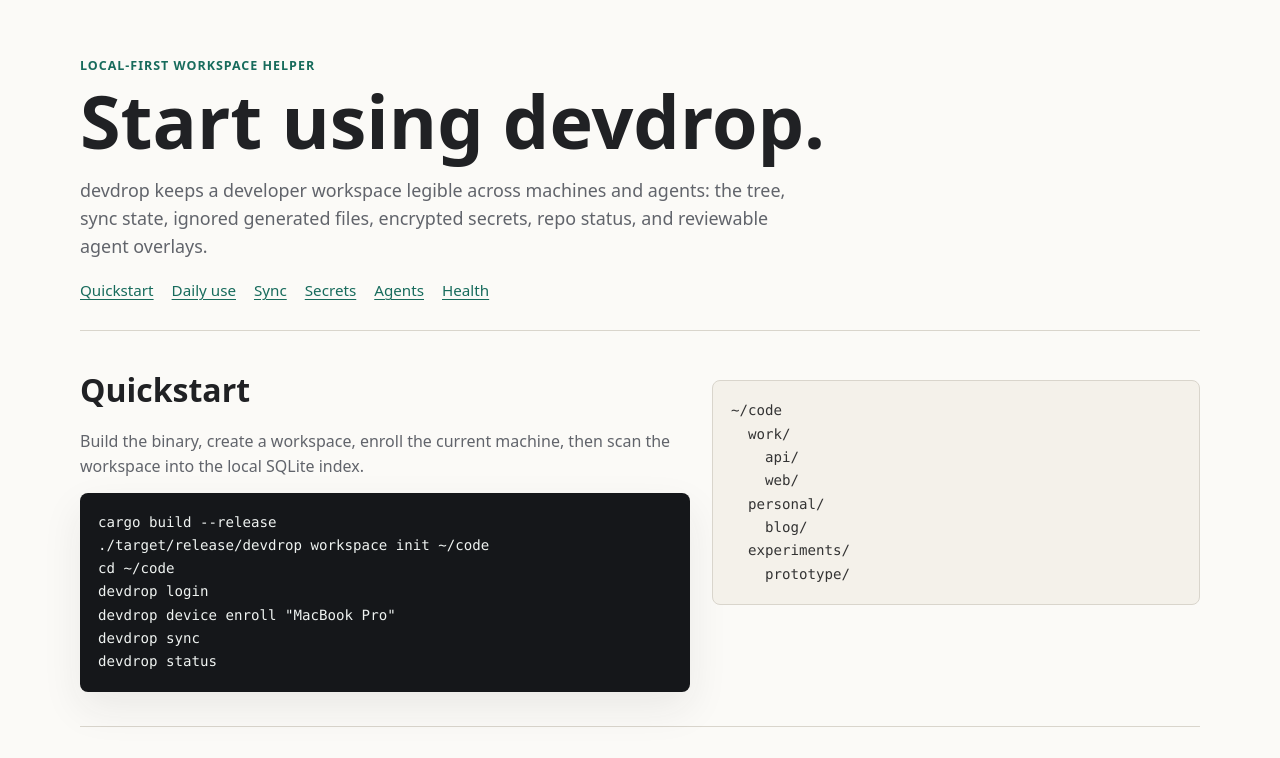
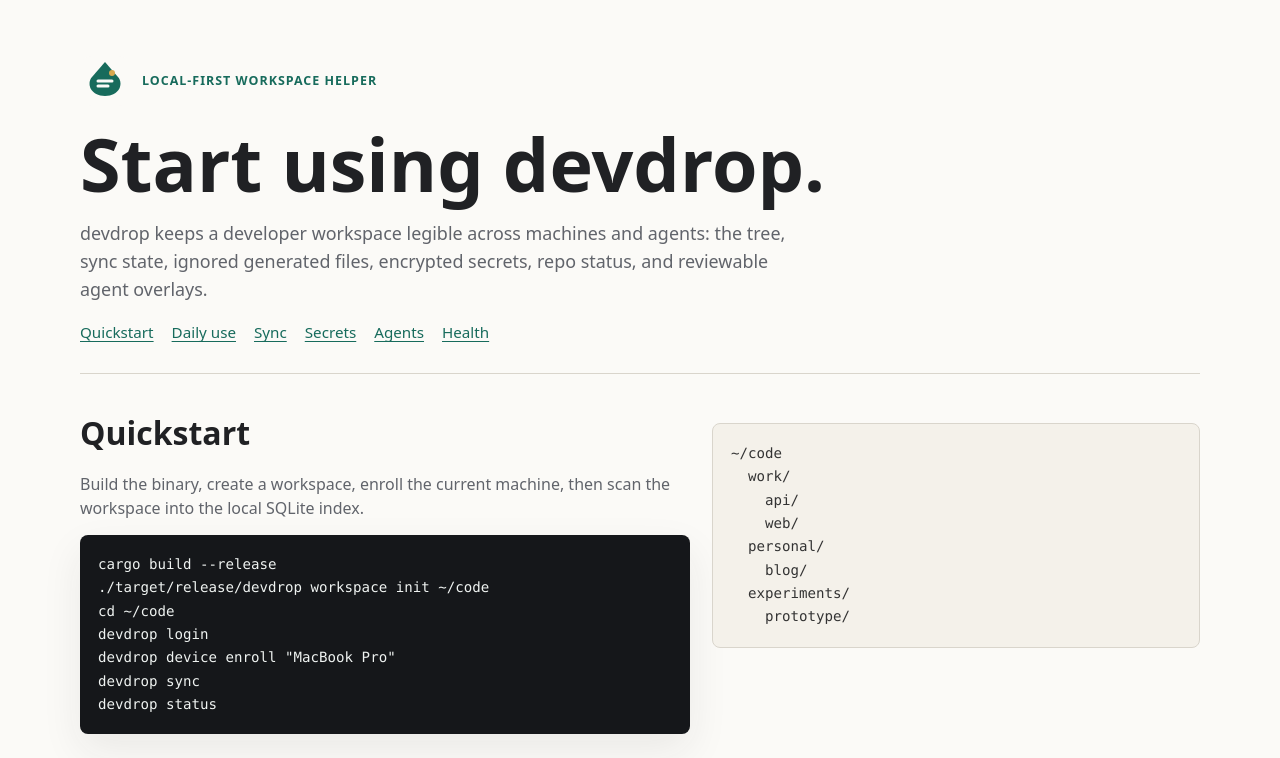
Before and after one commit to skorotkiewicz/devdrop, a plain HTML site: page index.html in a window 1280 px wide. Shown: the top 758 px of the page. Drawn offline with Linux system fonts and the light colour scheme.

Commit message:
Add logo to header with flexbox styling
Add favicon and restructure header to include logo image with flexbox
alignment

```diff
--- a/index.html
+++ b/index.html
@@ -4,6 +4,7 @@
   <meta charset="utf-8">
   <meta name="viewport" content="width=device-width, initial-scale=1">
   <title>devdrop docs</title>
+  <link rel="icon" href="logo.svg" type="image/svg+xml">
   <style>
     :root {
       color-scheme: light;
@@ -65,13 +66,27 @@
       border-bottom: 1px solid var(--line);
     }
 
+    .brand {
+      display: flex;
+      align-items: center;
+      gap: 12px;
+      margin: 0 0 22px;
+    }
+
     .eyebrow {
-      margin: 0 0 10px;
+      margin: 0;
       color: var(--accent);
       font-size: 0.78rem;
       font-weight: 700;
       letter-spacing: 0.08em;
       text-transform: uppercase;
+    }
+
+    .logo {
+      display: block;
+      width: 50px;
+      height: 50px;
+      flex: 0 0 auto;
     }
 
     h1 {
@@ -259,7 +274,10 @@
 <body>
   <div class="page">
     <header>
-      <p class="eyebrow">Local-first workspace helper</p>
+      <div class="brand">
+        <img class="logo" src="logo.svg" width="50" height="50" alt="devdrop logo">
+        <p class="eyebrow">Local-first workspace helper</p>
+      </div>
       <h1>Start using devdrop.</h1>
       <p class="lead">devdrop keeps a developer workspace legible across machines and agents: the tree, sync state, ignored generated files, encrypted secrets, repo status, and reviewable agent overlays.</p>
       <nav aria-label="Page navigation">
```
Also changed, not shown: logo.svg (added).
